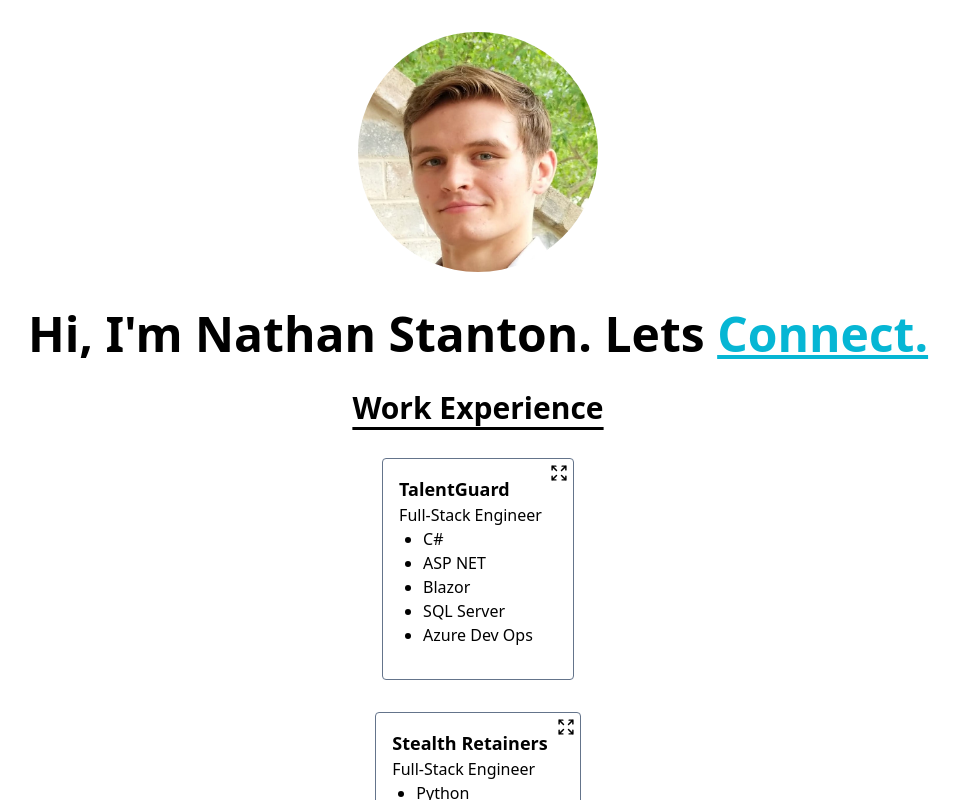
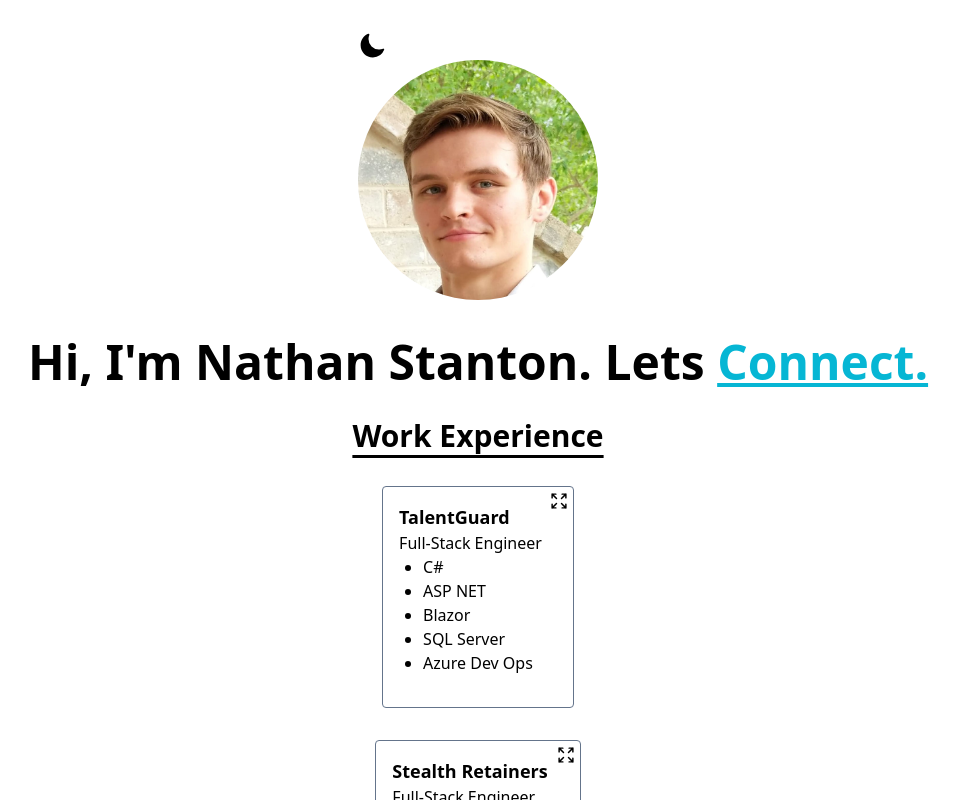
Before and after one commit to nwstanton/portfolio, a Next.js app: page / in a window 1280 px wide. Shown: the top 800 px of the page, without its empty margins (162-1122 px from the left). Built offline with nearby package versions, Linux system fonts and the light colour scheme.

Commit message:
Added dark mode toggle functionality

```diff
--- a/package.json
+++ b/package.json
@@ -9,7 +9,9 @@
     "lint": "next lint"
   },
   "dependencies": {
+    "@heroicons/react": "^2.0.12",
     "next": "12.3.1",
+    "next-themes": "^0.2.1",
     "react": "18.2.0",
     "react-dom": "18.2.0"
   },
--- a/pages/_app.tsx
+++ b/pages/_app.tsx
@@ -1,8 +1,12 @@
 import '../styles/globals.css'
 import type { AppProps } from 'next/app'
+import { ThemeProvider } from 'next-themes'
 
 function MyApp({ Component, pageProps }: AppProps) {
-  return <Component {...pageProps} />
-}
+  return (
+  <ThemeProvider enableSystem={true} attribute='class'>
+  <Component {...pageProps} />
+  </ThemeProvider>
+)}
 
 export default MyApp
--- a/pages/index.tsx
+++ b/pages/index.tsx
@@ -1,13 +1,42 @@
+import { useState, useEffect } from 'react'
 import type { NextPage } from 'next'
+import { useTheme } from 'next-themes'
+import { MoonIcon, SunIcon } from '@heroicons/react/24/solid'
 import Image from 'next/image'
 import profilePic from '../public/images/portfolio picture.jpg'
 import ExpCard from '../components/ExpCard'
 
 const Home: NextPage = () => {
+  const {systemTheme, theme, setTheme} = useTheme()
+  const [mounted, setMounted] = useState(false)
+
+  useEffect(() => {
+    setMounted(true)
+  }, [])
+
+  const renderThemeChanger = () => {
+    if(!mounted) return null
+
+    const currentTheme = theme === 'system' ? systemTheme : theme
+
+    if(currentTheme === 'dark') {
+      return (
+        <SunIcon className = "w-7 h-7" role="button" onClick={() => setTheme('light')} />
+      )
+    }
+    else{
+      return (
+        <MoonIcon className = "w-7 h-7" role="button" onClick={() => setTheme('dark')} />
+      )
+    }
+  }
+
   return (
     <>
-      <div className="flex flex-col items-center">
+
+      <div className="flex flex-col items-center ">
         <div className="pt-8">
+          {renderThemeChanger()}
           <Image
             src={profilePic}
             alt="NatePic"
@@ -121,6 +150,7 @@ const Home: NextPage = () => {
 
         </div>
       </div>
+
     </>
   )
 }
--- a/tailwind.config.js
+++ b/tailwind.config.js
@@ -4,6 +4,7 @@ module.exports = {
     "./pages/**/*.{js,ts,jsx,tsx}",
     "./components/**/*.{js,ts,jsx,tsx}",
   ],
+  darkMode: 'class',
   theme: {
     extend: {},
   },
```
Also changed, not shown: 1 other file (tests, documents, lock files or other folders).
